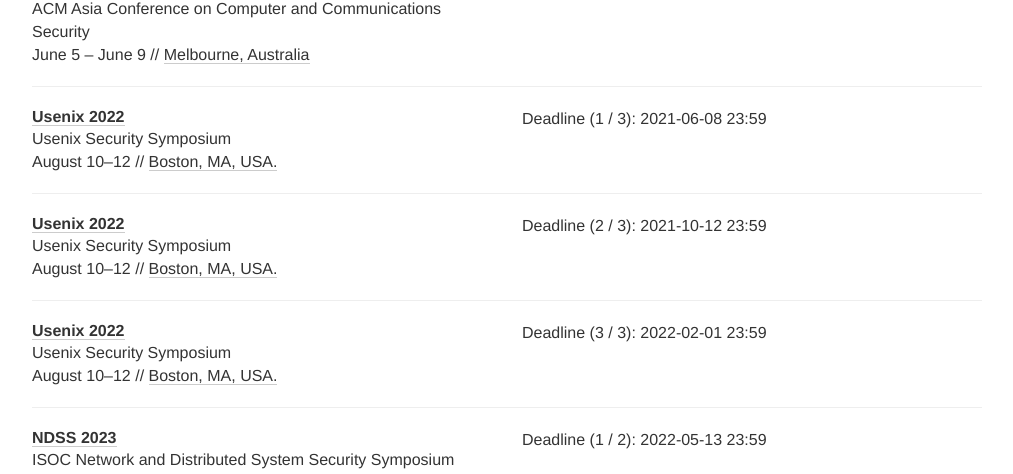
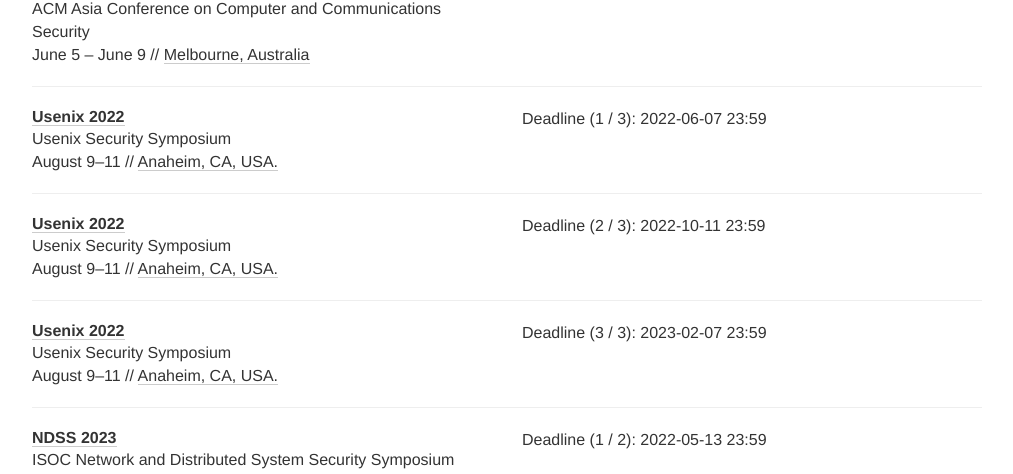
Before and after one commit to sec-deadlines/sec-deadlines.github.io, a Jekyll site: the page built from index.html, in a window 1280 px wide and 900 px high, scrolled down 1130 px. Shown: the part 150-624 px from the top of the window, without its empty margins (133-1146 px from the left). Built offline with Jekyll 4.4.1, drawn with Linux system fonts in a browser that asks for light colours; nearby versions of some CDN libraries; comment, search, counter and statistics services are not loaded.

Commit message:
updated usenix '22 to '23

```diff
--- a/_data/conferences.yml
+++ b/_data/conferences.yml
@@ -56,13 +56,13 @@
 - name: Usenix
   description: Usenix Security Symposium
   year: 2022
-  link: https://www.usenix.org/conference/usenixsecurity22
+  link: https://www.usenix.org/conference/usenixsecurity23
   deadline:
-    - "2021-06-08 23:59"
-    - "2021-10-12 23:59"
-    - "2022-02-01 23:59"
-  date: "August 10-12"
-  place: Boston, MA, USA.
+    - "2022-06-07 23:59"
+    - "2022-10-11 23:59"
+    - "2023-02-07 23:59"
+  date: "August 9-11"
+  place: Anaheim, CA, USA.
   tags: [SEC, PRIV, CONF]
 
 - name: NDSS
```
